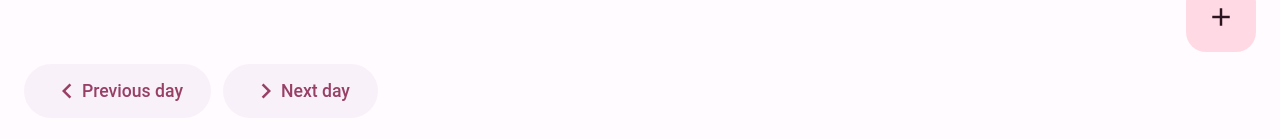
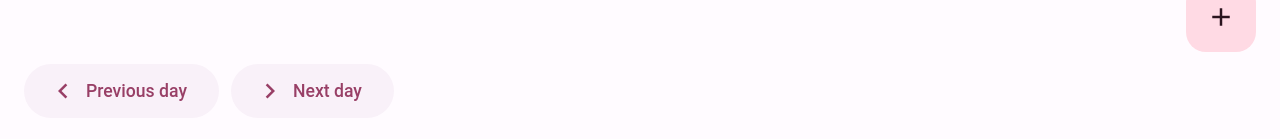
Before and after one commit to resultfulness/pixels-web, a SvelteKit app: page /entries/1/1/1 in a window 1280 px wide. Shown: the part 658-797 px from the top of the page. Built offline with nearby package versions, Linux system fonts and the light colour scheme; a small style sheet from the web is missing.

Commit message:
extract entry header

```diff
--- a/src/routes/(app)/entries/[year]/[month]/[day]/+page@.svelte
+++ b/src/routes/(app)/entries/[year]/[month]/[day]/+page@.svelte
@@ -1,6 +1,7 @@
 <script lang="ts">
   import MdIcon from "$lib/components/MdIcon.svelte";
   import type { PageData } from "./$types";
+  import EntryHeader from "./EntryHeader.svelte";
   import EntryView from "./EntryView.svelte";
 
   export let data: PageData;
@@ -14,19 +15,7 @@
   }
 </script>
 
-<header>
-  <a href="/">
-    <MdIcon icon="arrow_back" size={30} />
-  </a>
-  <h1>
-    {data.date.toLocaleDateString("default", {
-      day: "numeric",
-      month: "long",
-      year: "numeric",
-    })}
-    ({data.date.toLocaleString("default", { weekday: "long" })})
-  </h1>
-</header>
+<EntryHeader date={data.date} />
 <main>
   {#if entry}
     <EntryView {entry} />
@@ -49,28 +38,6 @@
 </div>
 
 <style>
-  header {
-    position: fixed;
-    top: 0;
-    left: 0;
-    right: 0;
-    display: flex;
-    align-items: center;
-    margin: 1rem;
-    gap: 2rem;
-  }
-
-  h1 {
-    font-size: 1.75rem;
-    font-weight: 400;
-  }
-
-  a {
-    display: grid;
-    color: inherit;
-    text-decoration: none;
-  }
-
   main {
     display: grid;
     min-height: calc(100vh - 3rem - 11.5rem);
@@ -98,14 +65,17 @@
   .bottom-bar a {
     display: flex;
     align-items: center;
+    gap: 0.5rem;
     border-radius: 100vw;
     background-color: var(--clr-card-bg);
     width: max-content;
-    padding: 0.75rem 1.75rem;
+    padding: 0.75rem 1.5rem;
+    padding-right: 2rem;
     color: var(--clr-secondary-active-bg);
     font-weight: 500;
     font-size: 1.1rem;
     grid-row: 2;
+    text-decoration: none;
   }
 
   button {
--- /dev/null
+++ b/src/routes/(app)/entries/[year]/[month]/[day]/EntryHeader.svelte
@@ -0,0 +1,43 @@
+<script lang="ts">
+  import MdIcon from "$lib/components/MdIcon.svelte";
+
+  export let date: Date;
+</script>
+
+<header>
+  <a href="/">
+    <MdIcon icon="arrow_back" size={30} />
+  </a>
+  <h1>
+    {date.toLocaleDateString("default", {
+      day: "numeric",
+      month: "long",
+      year: "numeric",
+    })}
+    ({date.toLocaleString("default", { weekday: "long" })})
+  </h1>
+</header>
+
+<style>
+  header {
+    position: fixed;
+    top: 0;
+    left: 0;
+    right: 0;
+    display: flex;
+    align-items: center;
+    margin: 1rem;
+    gap: 2rem;
+  }
+
+  h1 {
+    font-size: 1.75rem;
+    font-weight: 400;
+  }
+
+  a {
+    display: grid;
+    color: inherit;
+    text-decoration: none;
+  }
+</style>
```
